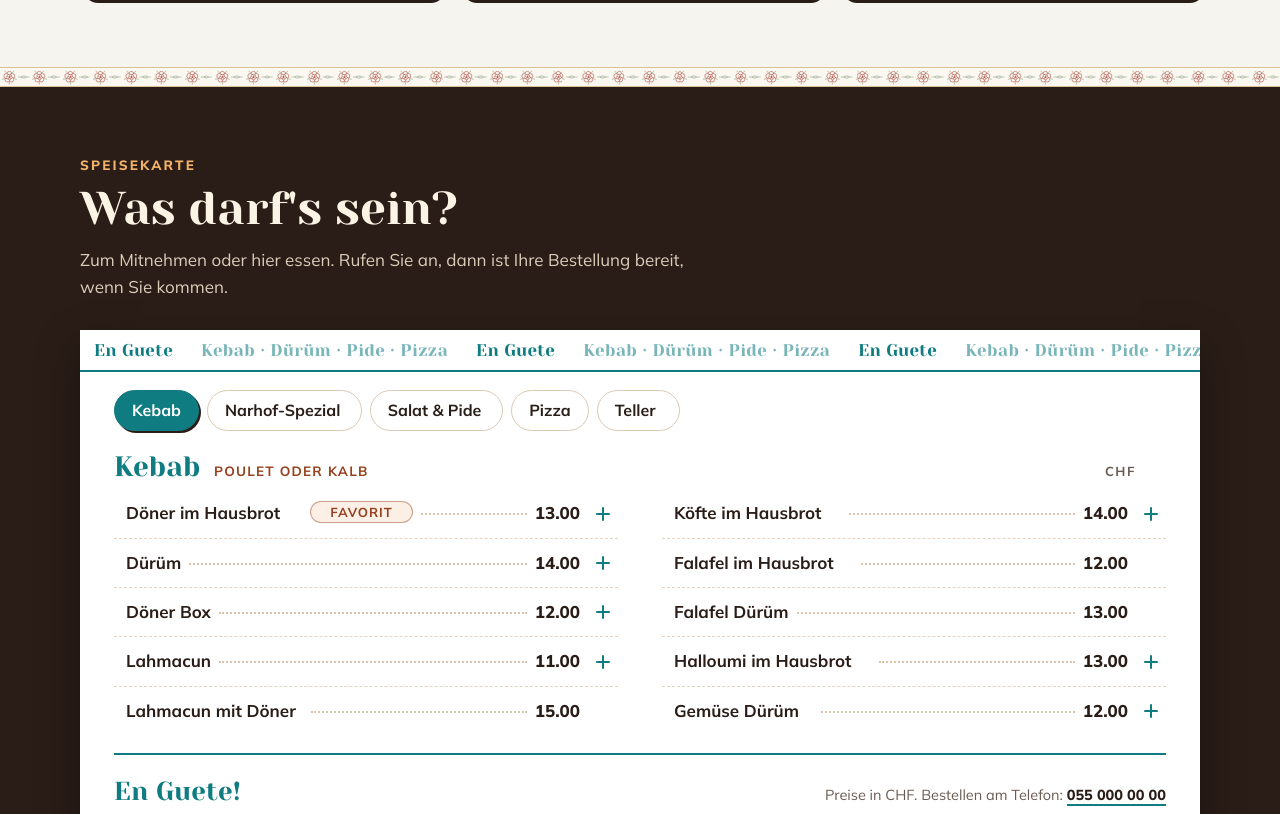
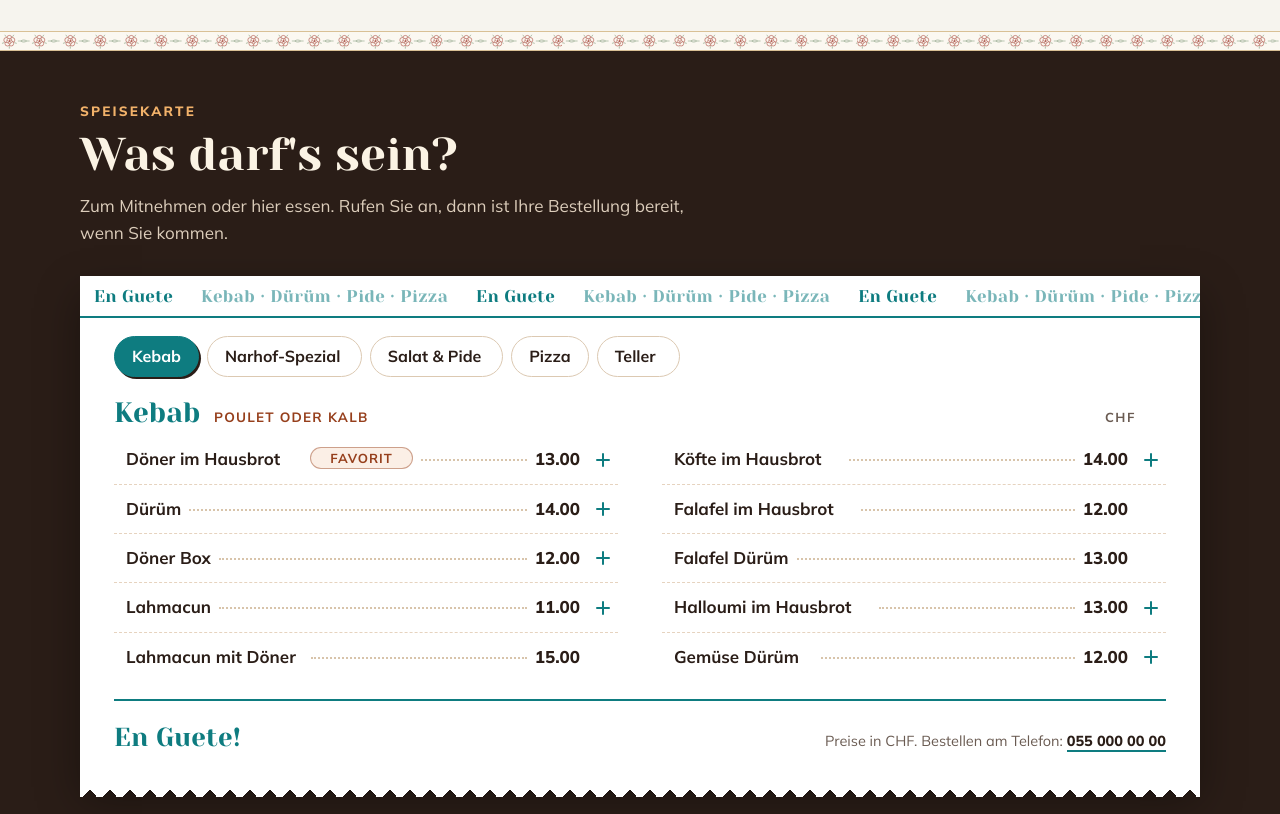
Before and after one commit to julia-mirku/narhof, a plain HTML site: page index.html in a window 1280 px wide. Shown: the part 1339-2153 px from the top of the page. Drawn offline with Linux system fonts and the light colour scheme.

Commit message:
Add files via upload

```diff
--- a/index.html
+++ b/index.html
@@ -165,8 +165,8 @@ h1{margin:0}
 }
 
 /* ---------- Sektionen ---------- */
-section{padding:68px 0}
-@media (max-width:620px){section{padding:50px 0}}
+section{padding:50px 0}
+@media (max-width:620px){section{padding:28px 0}}
 .eyebrow{display:flex;flex-wrap:wrap;align-items:baseline;gap:2px 12px;margin:0 0 8px}
 .eyebrow .gl{font-size:13.5px;font-weight:800;letter-spacing:.16em;text-transform:uppercase;color:var(--terra)}
 h2{font-family:var(--f-d);font-weight:400;font-size:clamp(31px,3.7vw,46px);line-height:1.08;margin:0 0 14px}
@@ -236,7 +236,8 @@ html.still .ill .fl,html.still .ill .dt,html.still .ill .st{animation:none!impor
 @media (max-width:820px){.cards{grid-template-columns:1fr;gap:16px}.card .art{padding:16px 12px 2px}.card .ill{width:min(78%,290px)}.card .txt{padding:6px 20px 20px}}
 
 /* ---------- Karte auf Dönerpapier ---------- */
-.menu{background:var(--soot);color:var(--cream);padding-bottom:84px}
+.menu{background:var(--soot);color:var(--cream);padding-bottom:50px}
+@media (max-width:620px){.menu{padding-bottom:28px}}
 .menu .eyebrow .gl{color:var(--sun)}
 .menu .sub{color:#DCCDBB}
 .mhead{display:flex;flex-wrap:wrap;align-items:end;justify-content:space-between;gap:18px}
```
